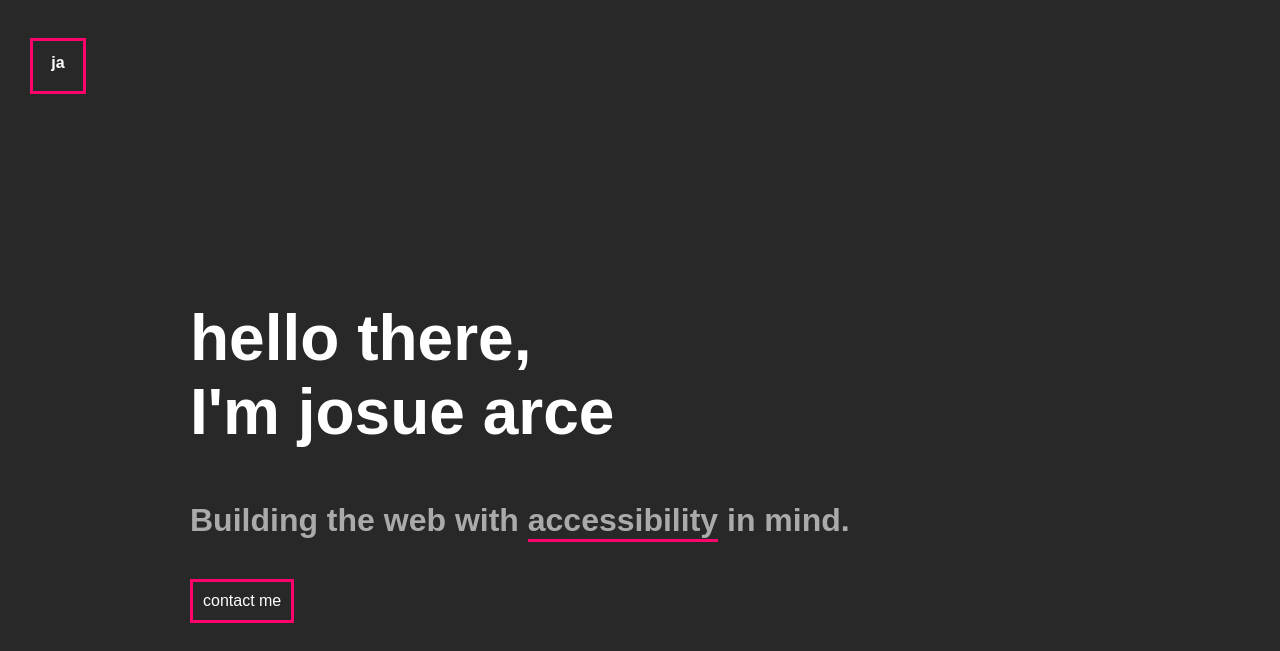
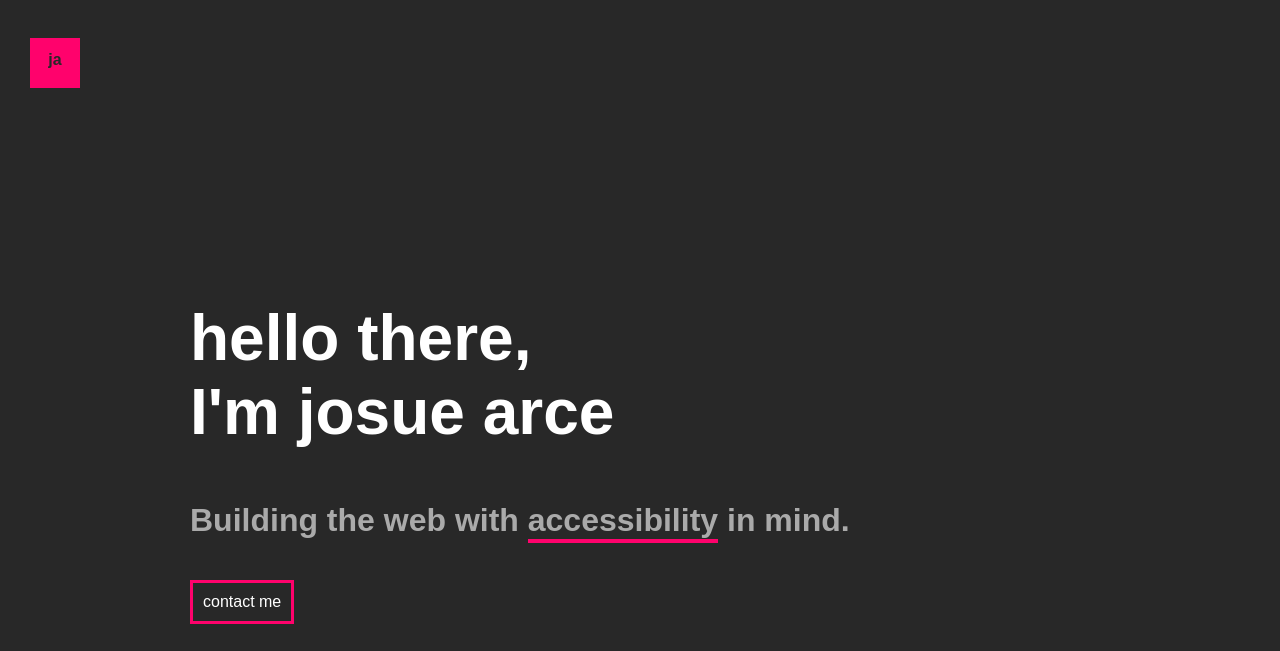
Before and after one commit to Josuerc026/ja-v.19, a Gatsby site: page / in a window 1280 px wide. Shown: the top 651 px of the page. Built offline with nearby package versions, Linux system fonts and the light colour scheme; Gatsby itself is replaced by a stand-in of ours.

Commit message:
rewrite component render for loader recognition

```diff
--- a/package.json
+++ b/package.json
@@ -17,6 +17,7 @@
     "gatsby-transformer-remark": "^2.1.17",
     "react": "^16.5.1",
     "react-dom": "^16.5.1",
+    "react-transition-group": "^2.5.2",
     "react-typography": "^0.16.18",
     "styled-components": "^4.1.2",
     "typography": "^0.16.18"
--- a/src/components/header.js
+++ b/src/components/header.js
@@ -1,5 +1,6 @@
 import React, {Component} from "react";
 import styled from 'styled-components';
+import Icon from "./icon";
 
 const HeaderContainer = styled.header`
  position: fixed;
@@ -12,12 +13,12 @@ const HeaderIcon = styled.div`
  display: inline-block;
  width: 50px;
  height: 50px;
- border: 3px solid #FF026C;
+ background: #FF026C;
  &:before{
   content: "ja";
   font-weight: bold;
   font-size: 1rem;
-  color: #fff;
+  color: #282828;
   font-family: sans-serif;
   text-align: center;
   display: block;
@@ -29,8 +30,7 @@ class Header extends Component {
  render(){
    return (
      <HeaderContainer className={"block"}>
-      <HeaderIcon>
-      </HeaderIcon>
+      <Icon/>
      </HeaderContainer>
    )
  }
--- /dev/null
+++ b/src/components/icon.js
@@ -0,0 +1,24 @@
+import React, {Component} from "react";
+import styled from "styled-components";
+
+const Logo = styled.div`
+ display: inline-block;
+ width: 50px;
+ height: 50px;
+ background: #FF026C;
+ &:before{
+  content: "ja";
+  font-weight: bold;
+  font-size: 1rem;
+  color: #282828;
+  font-family: sans-serif;
+  text-align: center;
+  display: block;
+  padding: 25% 0;
+ }
+`;
+
+class Icon extends Component{
+ render(){ return (<Logo/>) }
+}
+export default Icon;
--- a/src/components/layout.js
+++ b/src/components/layout.js
@@ -1,14 +1,39 @@
-import React from 'react';
+import React, { Component } from 'react';
+import Loader from "./loader";
+import styled, {keyframes} from "styled-components";
 import GlobalStyle from '../styles/GlobalStyle';
 
+const appear = keyframes`
+from{
+ opacity: 0;
+}to{
+ opacty: 1;
+}
+`;
 
+const ChildrenContainer = styled.div`
+ animation: ${appear} 1.2s linear;
+`;
 
-export default ({ children }) => (
-  <div>
-   <GlobalStyle />
-   {children}
-   {/*<div className={"container"}>*/}
+class Layout extends Component {
+ state = {
+  isLoading: true,
+ };
 
-   {/*</div>*/}
-  </div>
-)
+ doneLoading = () => this.setState({ isLoading: false });
+
+ render (){
+  const {children} = this.props;
+  return (
+    <div>
+     <GlobalStyle />
+     { this.state.isLoading ?
+       (<Loader doneLoading={this.doneLoading}/>) :
+       (<ChildrenContainer className={"animate"}>{children}</ChildrenContainer>)
+     }
+    </div>
+   )
+ }
+}
+
+export default Layout;
--- /dev/null
+++ b/src/components/loader.js
@@ -0,0 +1,103 @@
+import React, { Component } from "react";
+import Icon from "./icon";
+import styled, {keyframes} from "styled-components";
+
+const outerAnimate = keyframes`
+ from{
+  opacity: 1;
+ }
+ to{
+  opacity: 0;
+ }
+`;
+
+const animate = keyframes`
+  from {
+    -webkit-transform: scale(1);
+            transform: scale(1);
+    -webkit-transform-origin: center center;
+            transform-origin: center center;
+    -webkit-animation-timing-function: ease-out;
+            animation-timing-function: ease-out;
+  }
+  10% {
+    -webkit-transform: scale(0.91);
+            transform: scale(0.91);
+    -webkit-animation-timing-function: ease-in;
+            animation-timing-function: ease-in;
+  }
+  17% {
+    -webkit-transform: scale(0.98);
+            transform: scale(0.98);
+    -webkit-animation-timing-function: ease-out;
+            animation-timing-function: ease-out;
+  }
+  33% {
+    -webkit-transform: scale(0.87);
+            transform: scale(0.87);
+    -webkit-animation-timing-function: ease-in;
+            animation-timing-function: ease-in;
+  }
+  45% {
+    -webkit-transform: scale(1);
+            transform: scale(1);
+    -webkit-animation-timing-function: ease-out;
+            animation-timing-function: ease-out;
+  }
+`;
+
+const LoaderContainer = styled.div`
+ position: fixed;
+ width: 100%;
+ height: 100%;
+ top: 0;
+ left: 0;
+ background: #282828;
+ z-index: 999;
+ display: flex;
+ align-items: center;
+ justify-content: center;
+ animation: ${outerAnimate} 0.75s linear;
+ animation-delay: 2.3s;
+`;
+
+const LoaderInner = styled.div`
+ padding: 10px;
+ animation: ${animate} 1.5s ease-in-out infinite both;
+
+ div{
+  width: 100px;
+  height: 100px;
+  &:before{
+   font-size: 2rem;
+  }
+ }
+`;
+
+
+class Loader extends Component{
+ componentDidMount() {
+  this.animate();
+ }
+ animate(){
+  const block = document.querySelector('.animate');
+  const {doneLoading} = this.props;
+  block.addEventListener('animationend', function(e){
+   if(e.target.matches('.animate')){
+    doneLoading();
+   }
+  });
+ }
+ render() {
+  return (
+    <LoaderContainer className={"animate"}>
+     <LoaderInner>
+      <Icon/>
+     </LoaderInner>
+    </LoaderContainer>
+  )
+ }
+
+}
+
+export default Loader;
--- a/src/pages/index.js
+++ b/src/pages/index.js
@@ -5,8 +5,8 @@ import Hero from "../components/hero";
 import Footer from "../components/footer";
 import { graphql } from "gatsby";
 
-export default ({data}) => (
-  <Layout>
+export default ({data, children}) => (
+  <Layout children={children}>
    <div className={"container"}>
     <Header />
     <Hero data={data.hero.edges} class={"container"}/>
--- a/src/styles/GlobalStyle.js
+++ b/src/styles/GlobalStyle.js
@@ -32,7 +32,7 @@ const GlobalStyle = createGlobalStyle`
    .highlight,
     strong{
     display: inline-block;
-    border-bottom: 3px solid #FF026C;
+    border-bottom: 4px solid #FF026C;
    }
    .mb-0{
     margin-bottom: 0;
```
Also changed, not shown: 1 other file.
